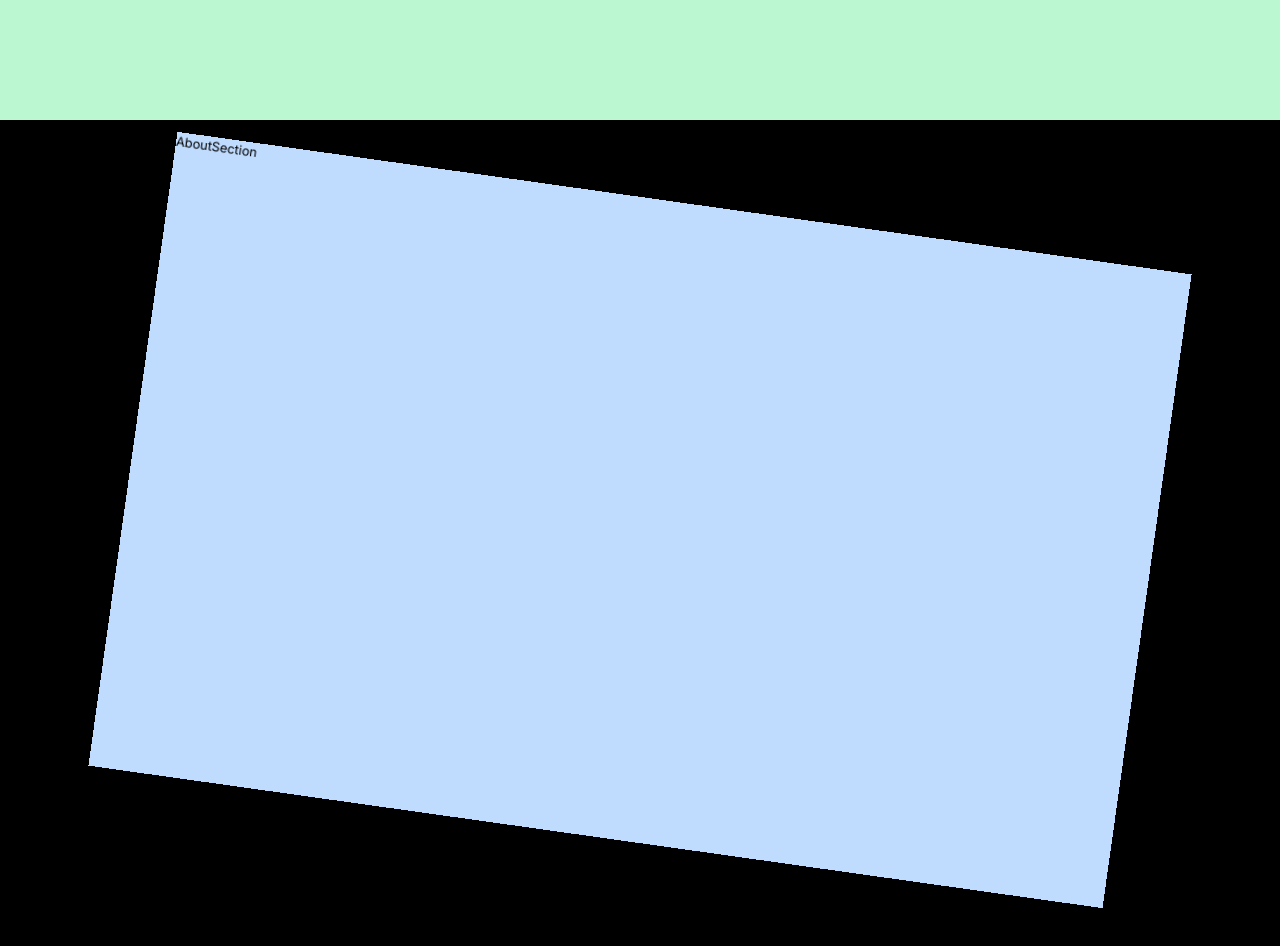
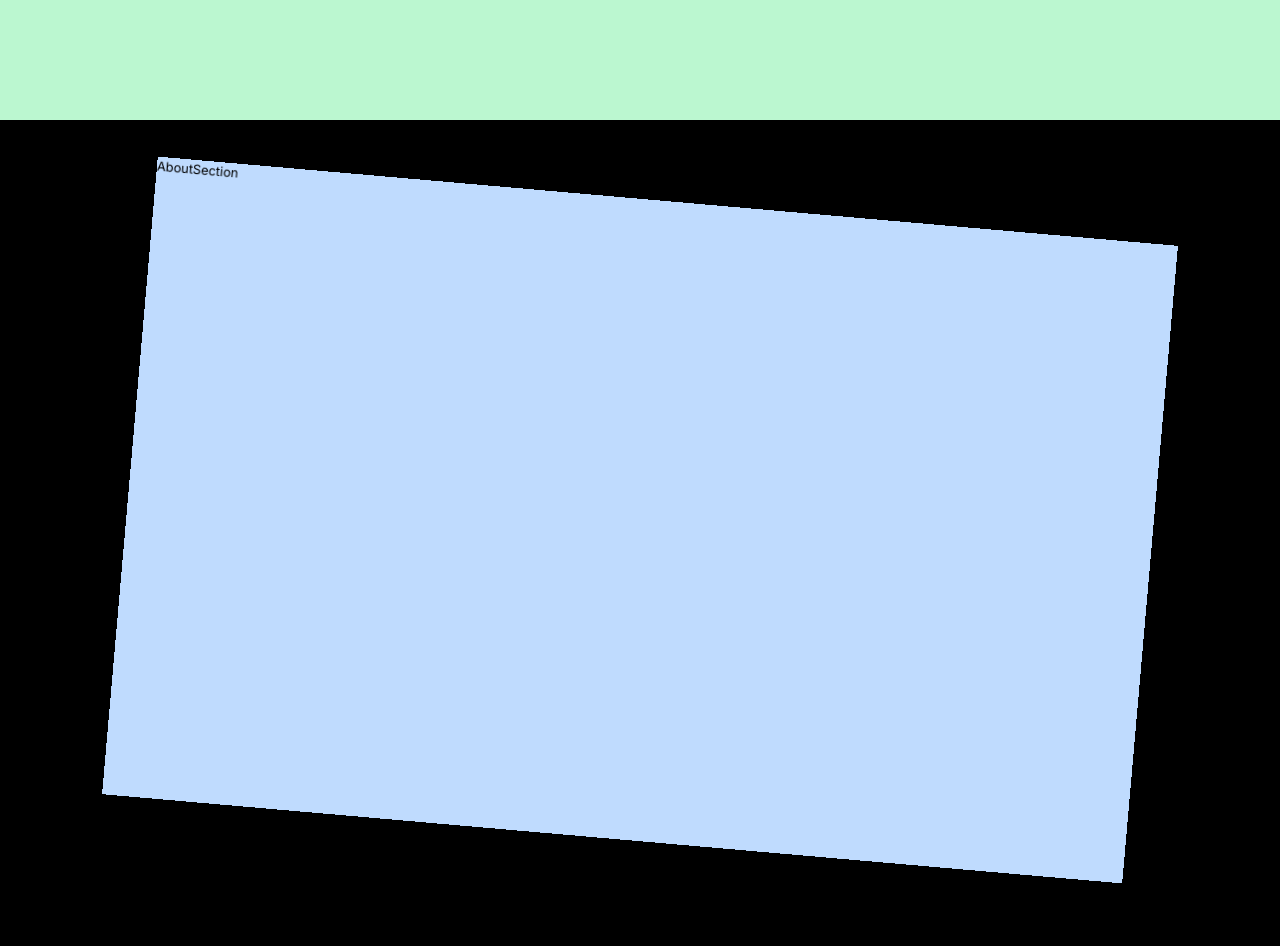
Before and after one commit to Vishal-Tarwatkar/Vishal-Tarwatkar-Portfolio-2025, a React (Vite) app: page / in a window 1280 px wide. Shown: the part 680-1626 px from the top of the page. Built offline with nearby package versions, Linux system fonts and the light colour scheme.

Commit message:
Smooth Scroll added

```diff
--- a/package.json
+++ b/package.json
@@ -12,6 +12,7 @@
   "dependencies": {
     "@gsap/react": "^2.1.2",
     "framer-motion": "^12.4.7",
+    "lenis": "^1.1.22",
     "react": "^19.0.0",
     "react-dom": "^19.0.0",
     "react-router-dom": "^7.2.0"
--- a/src/layouts/MainLayout.jsx
+++ b/src/layouts/MainLayout.jsx
@@ -1,9 +1,21 @@
-import React from "react";
+import React, { useEffect } from "react";
 import Header from "./Header";
 import { Outlet } from "react-router-dom";
 import Footer from "./Footer";
+import Lenis from "lenis";
 
 const MainLayout = () => {
+   useEffect(() => {
+      const lenis = new Lenis();
+
+      function raf(time) {
+         lenis.raf(time);
+         requestAnimationFrame(raf);
+      }
+
+      requestAnimationFrame(raf);
+   }, []);
+
    return (
       <div>
          <Header />
--- a/src/pages/home/components/AboutSection.jsx
+++ b/src/pages/home/components/AboutSection.jsx
@@ -3,7 +3,7 @@ import React from "react";
 
 const AboutSection = ({ scrollYProgress }) => {
    const scale = useTransform(scrollYProgress, [0, 1], [0.8, 1]);
-   const rotate = useTransform(scrollYProgress, [0, 1], [8, 0]);
+   const rotate = useTransform(scrollYProgress, [0, 1], [5, 0]);
 
    return (
       <motion.div
```
Also changed, not shown: 1 other file (tests, documents, lock files or other folders).
